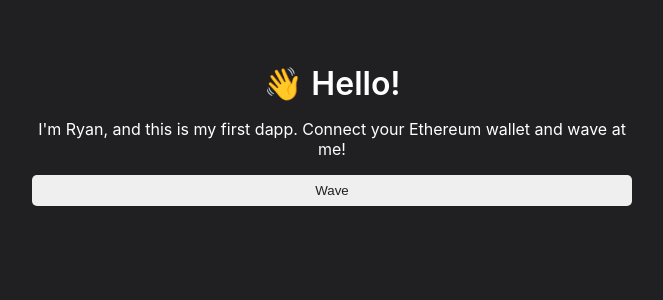
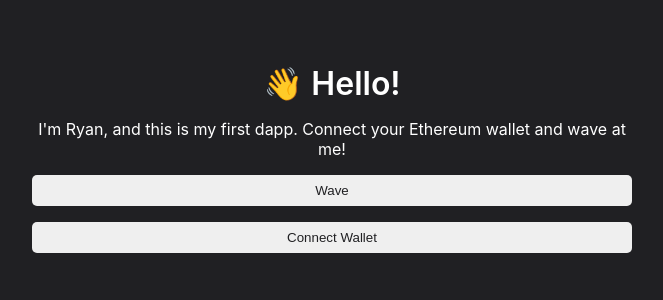
Before and after one commit to ryd0g/wave-dapp, a React (Create React App) app in the folder wave-portal-dapp/: page / in a window 1280 px wide. Shown: the top 300 px of the page, without its empty margins (308-971 px from the left). Built offline with nearby package versions, Linux system fonts and the light colour scheme.

Commit message:
added wallet connect

```diff
--- a/wave-portal-dapp/src/App.js
+++ b/wave-portal-dapp/src/App.js
@@ -1,9 +1,60 @@
-import * as React from "react";
+import React, { useEffect, useState } from "react";
 import { ethers } from "ethers";
 import "./App.css";
 
 export default function App() {
-  const wave = () => {};
+  // state to store user's public wallet
+  const [currentWallet, setCurrentWallet] = useState("");
+  const checkWallet = async () => {
+    try {
+      //make sure browser has access to ethereum window
+      const { ethereum } = window;
+
+      if (!ethereum) {
+        console.log("Install Metamask and create a wallet!");
+      } else {
+        console.log("Ethereum window connected", ethereum);
+      }
+
+      // check if we can access user wallet
+      const accounts = await ethereum.request({ method: "eth_accounts" });
+
+      if (!accounts.length !== 0) {
+        const account = accounts[0];
+        console.log("Found authorized account:", account);
+        setCurrentWallet(account);
+      } else {
+        console.log("No authorized account found");
+      }
+    } catch (error) {
+      console.log(error);
+    }
+  };
+
+  // connect wallet function
+  const connectWallet = async () => {
+    try {
+      const { ethereum } = window;
+
+      if (!ethereum) {
+        alert("Install Metamask and create a wallet!");
+        return;
+      }
+
+      const accounts = await ethereum.request({
+        method: "eth_requestAccounts",
+      });
+
+      console.log("Connected", accounts[0]);
+      setCurrentWallet(accounts[0]);
+    } catch (error) {
+      console.log(error);
+    }
+  };
+  // run function on page load
+  useEffect(() => {
+    checkWallet();
+  }, []);
 
   return (
     <div className="mainContainer">
@@ -15,9 +66,18 @@ export default function App() {
           wave at me!
         </div>
 
-        <button className="waveButton" onClick={wave}>
+        <button className="waveButton" onClick={null}>
           Wave
         </button>
+
+        {/*
+         * If there is no currentAccount render this button
+         */}
+        {!currentWallet && (
+          <button className="waveButton" onClick={connectWallet}>
+            Connect Wallet
+          </button>
+        )}
       </div>
     </div>
   );
```
